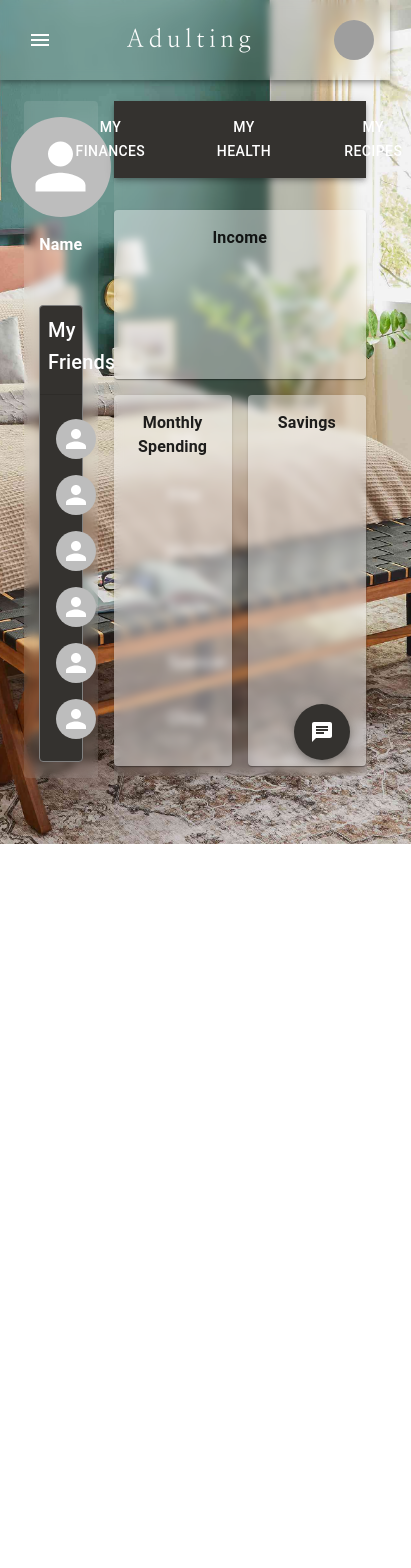
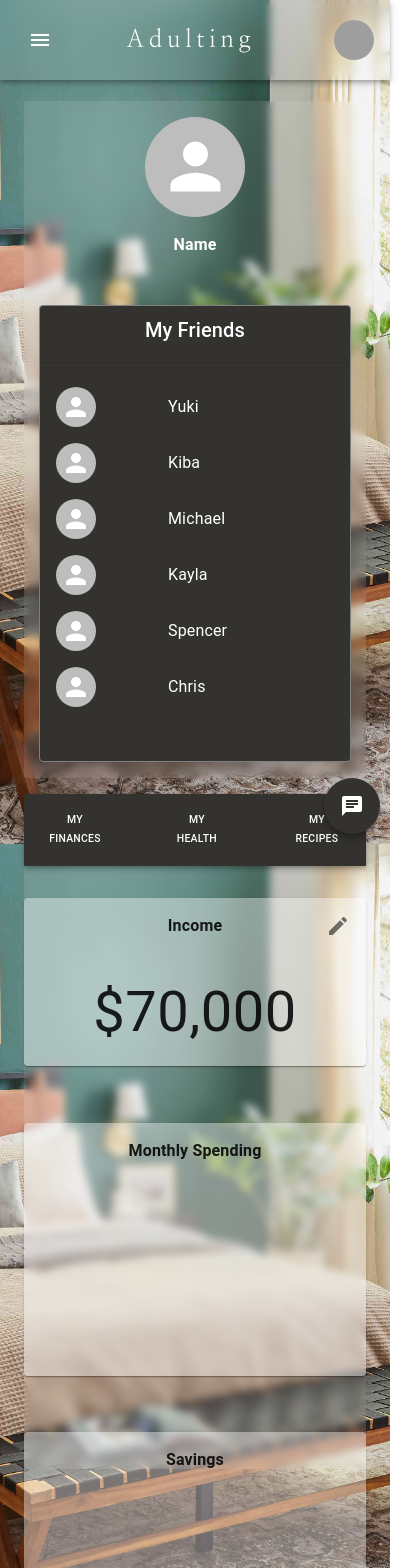
Before and after one commit to CCUE96/Adulting, a React (Vite) app in the folder Frontend/: page /profile in a window 390 px wide. Shown: the top 1568 px of the page, 411 px wide, since content can reach past the window. Before the commit the page ends 844 px from the top, so only its background shows below. Built offline with nearby package versions, Linux system fonts and the light colour scheme; grey boxes are pictures that could not be loaded.

Commit message:
optimized profile page and messages for mobile and added an option to edit a users income

```diff
--- a/Frontend/src/components/profile/finance/finance.jsx
+++ b/Frontend/src/components/profile/finance/finance.jsx
@@ -1,21 +1,58 @@
-
-import { Grid, Paper, Typography } from '@mui/material';
+import EditIcon from '@mui/icons-material/Edit';
+import { useState } from 'react';
+import { Grid, Paper, Typography, IconButton, TextField } from '@mui/material';
 
 const Finances = () => {
+  const [isEditing, setIsEditing] = useState(false);
+  const [income, setIncome] = useState('$70,000');
+
+  const handleEditClick = () => {
+    setIsEditing(!isEditing);
+  };
+
+  const handleIncomeChange = (event) => {
+    const value = event.target.value.replace(/[^0-9]/g, '');
+    setIncome(`$${value}`); // add limiter so user cannot do more then 1 billion for income
+  };
+
+  const handleKeyPress = (event) => {
+    if (event.key === 'Enter') {
+      setIncome(formatNumberWithCommas(income));
+      setIsEditing(false);
+    }
+  };
+
+  const formatNumberWithCommas = (number) => {
+    return number.toString().replace(/\B(?=(\d{3})+(?!\d))/g, ",");
+  };
+
   return (
-    <Grid container spacing={2} sx={{ height: '65vh', marginTop: '1rem'}}>
-      <Grid item xs={12}>
-        <Paper sx={{ height: '20vh', backgroundColor: 'rgba(255, 255, 255, 0.4)'}}>
+    <Grid container spacing={2} sx={{ height: { sm: '65vh', xs: '100vh'}, marginTop: '1rem'}}>
+      <Grid item xs={12} sm={12}>
+        <Paper sx={{ height: { xs: '20vh', sm: '20vh' }, backgroundColor: 'rgba(255, 255, 255, 0.4)'}}>
+        <IconButton  onClick= {handleEditClick} sx={{ position: 'absolute', top: '7rem', right: '0.5rem' }}>
+            <EditIcon />
+          </IconButton>
           <Typography sx={{ textAlign: 'center', padding: '1rem'}}><strong>Income</strong></Typography>
+          {isEditing ? (
+            <TextField
+              value={income}
+              onChange={handleIncomeChange}
+              onKeyPress={handleKeyPress}
+              sx={{ position: 'absolute', top: '10rem', left: '50%', transform: 'translateX(-50%)', width: '30%', textAlign: 'center' }}
+            />
+          ) : (
+            <Typography sx={{ textAlign: 'center', padding: '1rem', fontSize: '3.5rem' }}>{income}</Typography>
+          )}
         </Paper>
       </Grid>
-      <Grid item xs={6}>
-        <Paper sx={{ height: '44vh', backgroundColor: 'rgba(255, 255, 255, 0.4)'}}>
+      <Grid item xs={12} sm={6}>
+        <Paper sx={{ height: { xs: '30vh', sm: '44vh' }, backgroundColor: 'rgba(255, 255, 255, 0.4)'}}>
           <Typography sx={{ textAlign: 'center', padding: '1rem'}}><strong>Monthly Spending</strong></Typography>
           </Paper>
       </Grid>
-      <Grid item xs={6}>
-        <Paper sx={{ height: '44vh', backgroundColor: 'rgba(255, 255, 255, 0.4)'}}>
+      <Grid item xs={12} sm={6}>
+        <Paper sx={{ height: { xs: '30vh', sm: '44vh' }, backgroundColor: 'rgba(255, 255, 255, 0.4)'}}>
         <Typography sx={{ textAlign: 'center', padding: '1rem'}}><strong>Savings</strong></Typography>
         </Paper>
       </Grid>
--- a/Frontend/src/components/profile/health/health.jsx
+++ b/Frontend/src/components/profile/health/health.jsx
@@ -3,19 +3,19 @@ import { Grid, Paper, Typography } from '@mui/material';
 
 const Health = () => {
   return (
-    <Grid container spacing={2} sx={{ height: '65vh', marginTop: '1rem'}}>
+    <Grid container spacing={2} sx={{ height: { sm: '65vh', xs: '100vh'}, marginTop: '1rem'}}>
       <Grid item xs={12}>
         <Paper sx={{ height: '20vh', backgroundColor: 'rgba(255, 255, 255, 0.4)'}}>
           <Typography sx={{ textAlign: 'center', padding: '1rem'}}><strong>Health</strong></Typography>
         </Paper>
       </Grid>
-      <Grid item xs={6}>
-        <Paper sx={{ height: '44vh', backgroundColor: 'rgba(255, 255, 255, 0.4)'}}>
+      <Grid item xs={12} sm={6}>
+        <Paper sx={{ height: { xs: '30vh', sm: '44vh' }, backgroundColor: 'rgba(255, 255, 255, 0.4)'}}>
           <Typography sx={{ textAlign: 'center', padding: '1rem'}}><strong>Monthly Spending</strong></Typography>
           </Paper>
       </Grid>
-      <Grid item xs={6}>
-        <Paper sx={{ height: '44vh', backgroundColor: 'rgba(255, 255, 255, 0.4)'}}>
+      <Grid item xs={12} sm={6}>
+        <Paper sx={{ height: { xs: '30vh', sm: '44vh' }, backgroundColor: 'rgba(255, 255, 255, 0.4)'}}>
         <Typography sx={{ textAlign: 'center', padding: '1rem'}}><strong>Savings</strong></Typography>
         </Paper>
       </Grid>
--- a/Frontend/src/components/profile/profile.jsx
+++ b/Frontend/src/components/profile/profile.jsx
@@ -1,5 +1,5 @@
 import { useState } from 'react';
-import { Grid, Avatar, List, ListItem, ListItemText, Box, Typography, Divider, Fab, Dialog, DialogTitle, TextField } from '@mui/material';
+import { Grid, Avatar, List, ListItem, ListItemText, Box, Typography, Divider, Fab, Dialog, DialogTitle, TextField, useMediaQuery, useTheme } from '@mui/material';
 import ProfileNav from './profileNav';
 import ChatIcon from '@mui/icons-material/Chat';
 import AddIcon from '@mui/icons-material/Add';
@@ -17,6 +17,8 @@ const Profile = () => {
   const [selectedItem, setSelectedItem] = useState('finances'); // profile nav
   const [showFriendsList, setShowFriendsList] = useState(false);
   const [searchTerm, setSearchTerm] = useState('');
+  const theme = useTheme();
+  const matches = useMediaQuery(theme.breakpoints.down("sm"));
 
   // handler for opening and closing the dialog box
   const handleClickOpen = () => {
@@ -50,18 +52,18 @@ const Profile = () => {
   return (
     <div>
       <Grid container spacing={2} sx={{ padding: 2, marginTop: '4.3rem' }}>
-        <Grid item xs={3}>
-          <Box sx={{ display: 'flex', flexDirection: 'column', alignItems: 'center', backgroundColor: 'rgba(255, 255, 255, 0.1)', backdropFilter: 'blur(4px)', borderRadius: 1, padding : 2, height: '76.4vh' }}>
+        <Grid item xs={12} sm={6} md={3}>
+          <Box sx={{ justifyContent: matches ? "center" : "flex-start", display: 'flex', flexDirection: 'column', alignItems: 'center', backgroundColor: 'rgba(255, 255, 255, 0.1)', backdropFilter: 'blur(4px)', borderRadius: 1, padding : 2, height: '76.4vh' }}>
             <Avatar
               alt="Profile Picture"
               src=""
               sx={{ width: 100, height: 100, marginBottom: 2 }}
             />
             <Typography sx={{ color: 'white'}}><strong>Name</strong></Typography>
-            <Box sx={{ display: 'flex', flexDirection: 'column', marginTop: '3rem', border: '1px solid grey', borderRadius: 1, width: '100%', height: '100%', backgroundColor: '#34322f',  boxShadow: '0 4px 8px rgba(0, 0, 0, 0.1)' }}>
+            <Box sx={{ display: 'flex', flexDirection: 'column', marginTop: '3rem', border: '1px solid grey', borderRadius: 1, width: '100%', height: '100%', backgroundColor: '#34322f',  boxShadow: '0 4px 8px rgba(0, 0, 0, 0.1)', overflow: 'auto' }}>
             <Typography variant="h6" sx={{ padding: 1, color: 'white',  textAlign: 'center' }}>My Friends</Typography>
             <Divider sx={{ width: '100%', marginTop: 1, marginBottom: 1 }} />
-            <List>
+            <List sx={{ flexGrow: 1 }}>
               {friends.map((friend, index) => (
                 <ListItem key={index}>
                   <Avatar sx={{ marginRight: 3, alignItems: 'left'}}>{friend.avatar}</Avatar>
@@ -73,7 +75,7 @@ const Profile = () => {
             </Box>
           </Box>
         </Grid>
-        <Grid item xs={9}>
+        <Grid item xs={12} sm={9}>
           <Box sx={{ padding: 0, borderRadius: 1, backgroundColor: 'rgba(255, 255, 255, 0.1)', backdropFilter: 'blur(4px)', height: '80vh' }}>
             <ProfileNav onNavClick={handleNavClick} />
             <Box>
@@ -81,13 +83,6 @@ const Profile = () => {
             {selectedItem === 'health' && <Health />}
             {selectedItem === 'recipes' && <Recipes />}
             </Box>
-            <Fab color="primary" aria-label="chat" onClick={handleClickOpen} sx={{ position: 'fixed', bottom: 16, right: 16, backgroundColor: '#34322f',
-        '&:hover': {
-            backgroundColor: '#4a4845'
-        }
-       }}>
-      <ChatIcon />
-    </Fab>
     <Dialog open={open} onClose={handleClose}
             PaperProps={{
               style: {
@@ -96,8 +91,8 @@ const Profile = () => {
                 right: 0,
                 height: '55vh',
                 overflow: 'hidden',
-                margin: '1em',
-                width: '30vw',
+                margin: '1rem',
+                width: matches ? '90vw' : '30vw',
                 overflowX: 'hidden'
               },
             }}
@@ -112,7 +107,7 @@ const Profile = () => {
     </Box>
         <Box sx={{ flex: 1, display: 'flex', flexDirection: 'column' }}>
         {!showFriendsList && (
-          <Typography sx={{ textAlign: 'center', marginTop: '10rem', color: 'lightgray' }}>No Current Messages...</Typography>
+          <Typography sx={{ textAlign: 'center', marginTop: matches ? '7rem' : '10rem', color: 'lightgray' }}>No Current Messages...</Typography>
         )}
         {showFriendsList && (
           <Box sx={{ padding: '1rem', backgroundColor: 'white', borderRadius: '4px', maxHeight: '35vh', overflow: 'hidden', flex: 1 }}>
@@ -124,7 +119,7 @@ const Profile = () => {
               onChange={handleSearchChange}
               sx={{ marginBottom: '1rem' }}
             />
-            <Box sx={{ maxHeight: '30vh', overflow: 'auto' }}>
+            <Box sx={{ maxHeight: matches ? '15vh' : '30vh', overflow: 'auto' }}>
             <List>
               {filteredFriends.map((friend, index) => (
                 <ListItem key={index}>
@@ -166,6 +161,14 @@ const Profile = () => {
           </Box>
         </Grid>
       </Grid>
+      <Fab color="primary" aria-label="chat" onClick={handleClickOpen} sx={{ position: 'fixed', bottom: 10, right: 10,
+            backgroundColor: '#34322f',
+        '&:hover': {
+            backgroundColor: '#4a4845'
+        }
+       }}>
+      <ChatIcon/>
+    </Fab>
     </div>
   );
 };
--- a/Frontend/src/components/profile/profileNav.jsx
+++ b/Frontend/src/components/profile/profileNav.jsx
@@ -6,9 +6,9 @@ const ProfileNav = ({ onNavClick }) => {
       <AppBar position="static" sx={{ padding: 1, backgroundColor: '#34322f'}}>
         <Toolbar sx={{ display: 'flex', justifyContent: 'center', alignItems: 'center'}}>
         <Box sx={{ display: 'flex', gap: 7 }}>
-          <Button color="inherit" onClick={() => onNavClick('finances')}>My Finances</Button>
-          <Button color="inherit" onClick={() => onNavClick('health')}>My Health</Button>
-          <Button color="inherit" onClick={() => onNavClick('recipes')}>My Recipes</Button>
+          <Button color="inherit" onClick={() => onNavClick('finances')} sx={{ fontSize: { xs: '0.65rem', sm: '1rem' } }}>My Finances</Button>
+          <Button color="inherit" onClick={() => onNavClick('health')} sx={{ fontSize: { xs: '0.65rem', sm: '1rem' } }}>My Health</Button>
+          <Button color="inherit" onClick={() => onNavClick('recipes')} sx={{ fontSize: { xs: '0.65rem', sm: '1rem' } }}>My Recipes</Button>
           </Box>
         </Toolbar>
       </AppBar>
--- a/Frontend/src/components/profile/recipes/recipe.jsx
+++ b/Frontend/src/components/profile/recipes/recipe.jsx
@@ -3,22 +3,22 @@ import { Grid, Paper, Typography } from '@mui/material';
 
 const Recipes = () => {
   return (
-    <Grid container spacing={2} sx={{ height: '65vh', marginTop: '1rem'}}>
+    <Grid container spacing={2} sx={{ height: { sm: '65vh', xs: '100vh'}, marginTop: '1rem'}}>
       <Grid item xs={12}>
         <Paper sx={{ height: '20vh', backgroundColor: 'rgba(255, 255, 255, 0.4)'}}>
           <Typography sx={{ textAlign: 'center', padding: '1rem'}}><strong>Recipes</strong></Typography>
         </Paper>
       </Grid>
-      <Grid item xs={6}>
-        <Paper sx={{ height: '44vh', backgroundColor: 'rgba(255, 255, 255, 0.4)'}}>
+      {/* <Grid item xs={12} sm={6}>
+        <Paper sx={{ height: { xs: '30vh', sm: '44vh' }, backgroundColor: 'rgba(255, 255, 255, 0.4)'}}>
           <Typography sx={{ textAlign: 'center', padding: '1rem'}}><strong>Monthly Spending</strong></Typography>
           </Paper>
       </Grid>
-      <Grid item xs={6}>
-        <Paper sx={{ height: '44vh', backgroundColor: 'rgba(255, 255, 255, 0.4)'}}>
+      <Grid item xs={12} sm={6}>
+        <Paper sx={{ height: { xs: '30vh', sm: '44vh' }, backgroundColor: 'rgba(255, 255, 255, 0.4)'}}>
         <Typography sx={{ textAlign: 'center', padding: '1rem'}}><strong>Savings</strong></Typography>
         </Paper>
-      </Grid>
+      </Grid> */}
     </Grid>
   );
 };
```
